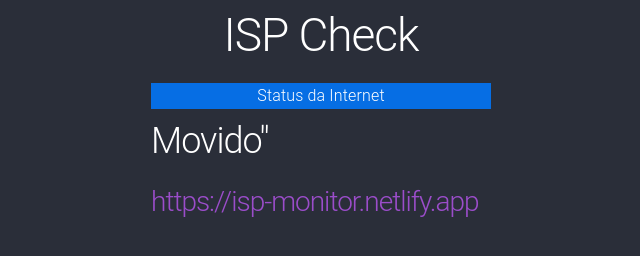
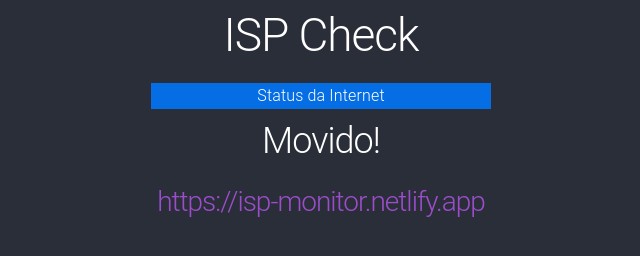
Before and after one commit to rrbotlab/isp-check, a plain HTML site: page index.html in a window 1280 px wide. Shown: the whole page, without its empty margins (319-959 px from the left). Drawn offline with nearby package versions, Linux system fonts and the light colour scheme.

Commit message:
Update index.html

```diff
--- a/index.html
+++ b/index.html
@@ -22,8 +22,8 @@
       <div class="logo"></div>
       <section class="status">
         <header>Status da Internet</header>
-        <h2>Movido"</h2>
-        <h3><a href="https://isp-monitor.netlify.app">https://isp-monitor.netlify.app</a></h3>
+        <h2 class="c">Movido!</h2>
+        <h3 class="c"><a href="https://isp-monitor.netlify.app">https://isp-monitor.netlify.app</a></h3>
       </section>
 
 
```
